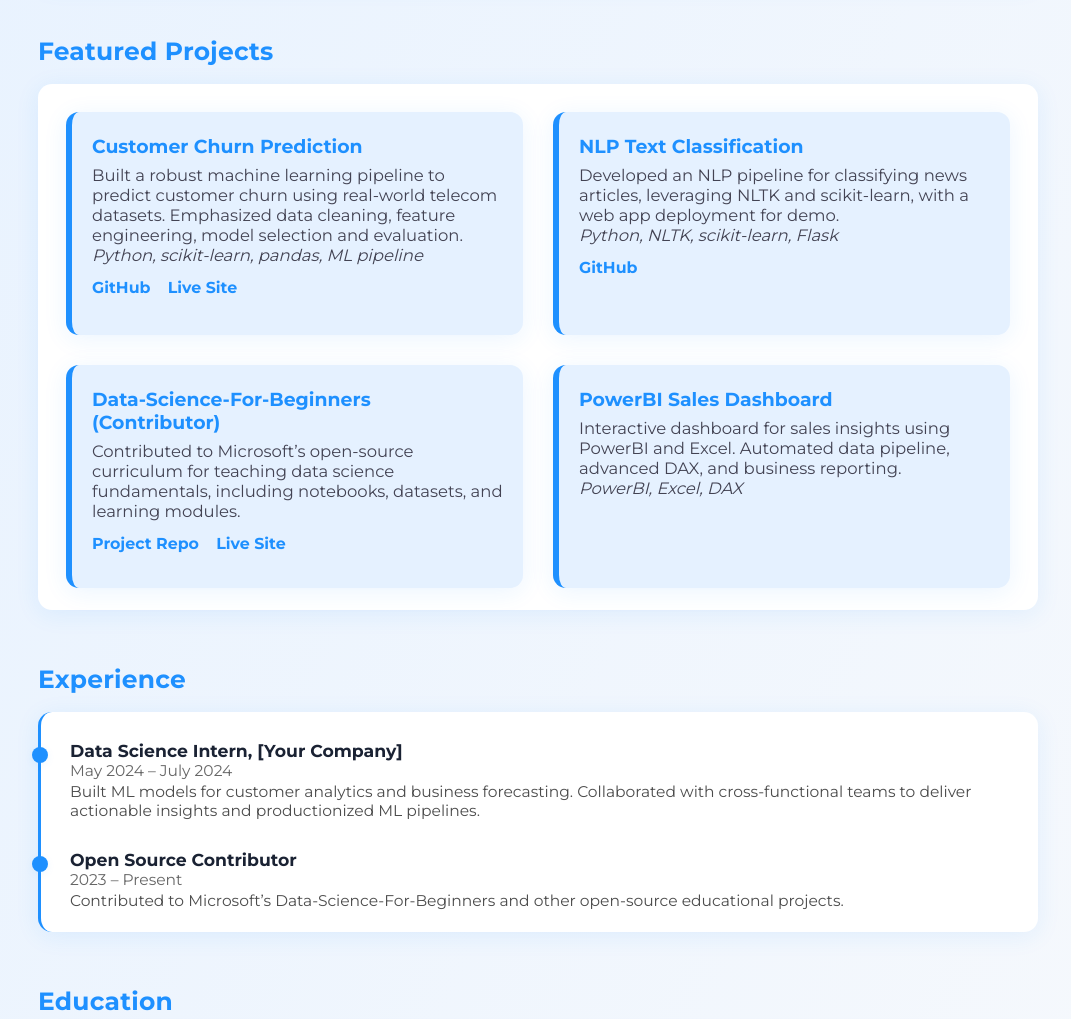
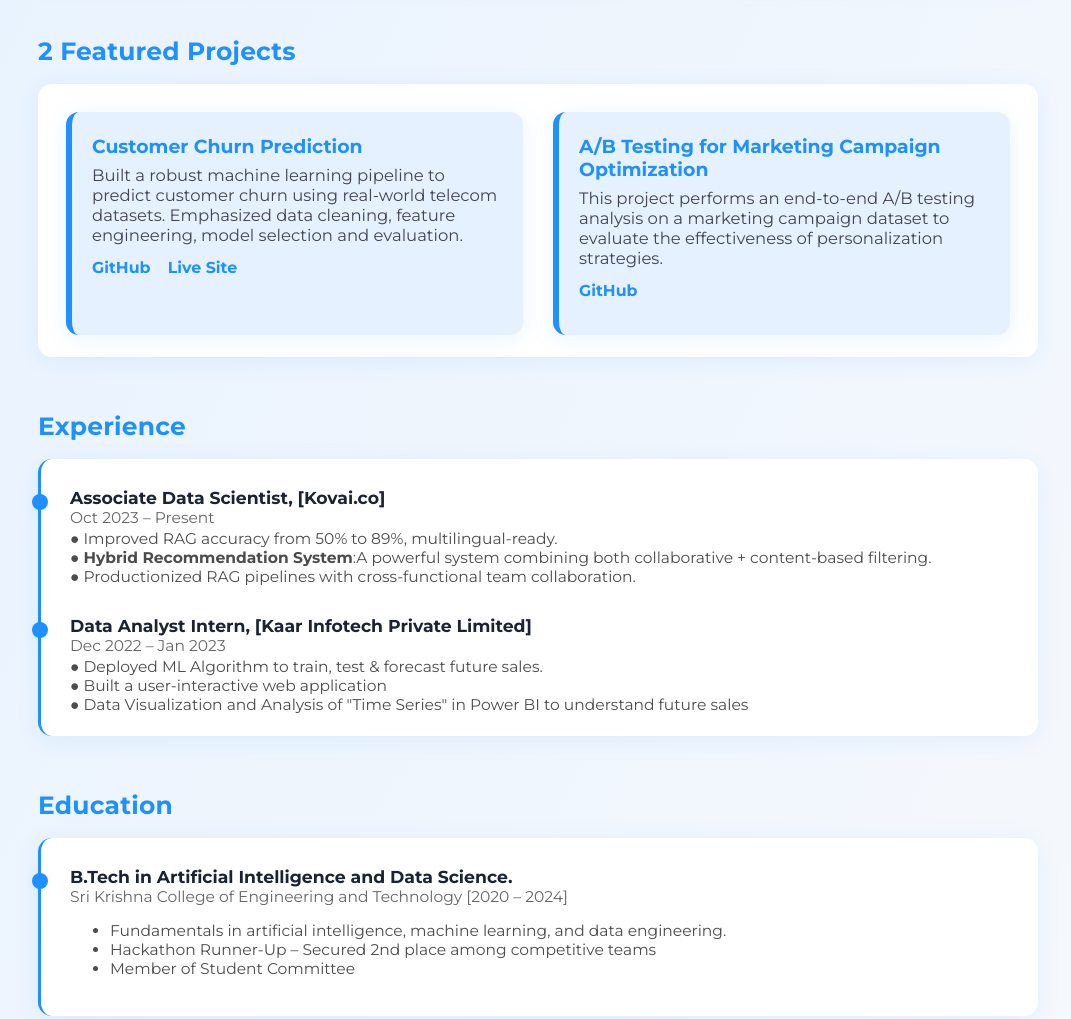
Before and after one commit to suryamr2002/suryamr2002.github.io, a plain HTML site: page index.html in a window 1280 px wide. Shown: the part 920-1939 px from the top of the page, without its empty margins (102-1173 px from the left). Drawn offline with Linux system fonts and the light colour scheme.

Commit message:
Update index.html
updatd a/b testing proejct and  full website is ready

```diff
--- a/index.html
+++ b/index.html
@@ -250,6 +250,7 @@
                     <a href="mailto:suryamr2002@gmail.com">Email</a>
                     <a href="https://github.com/suryamr2002" target="_blank">GitHub</a>
                     <a href="https://www.linkedin.com/in/surya-m-r/" target="_blank">LinkedIn</a>
+                    <a href="https://medium.com/@SuryaMurugan" target="_blank">Medium</a>
                 </div>
             </div>
         </div>
@@ -262,7 +263,7 @@
                     Hi! I’m <b>Surya</b>, a passionate Data Science and Machine Learning enthusiast with a strong foundation in statistical analysis, predictive modeling, and business intelligence. I thrive on solving challenging data problems and transforming raw information into actionable insights. My background includes designing Machine Learning solutions, collaborating with cross-functional teams, and building and deploying production-grade <b>RAG (Retrieval-Augmented Generation)</b> systems using <b>Azure</b> that make a real-world impact.
                 </p>
                 <p>
-                    I continuously explore new technologies in AI, NLP, and advanced analytics, and believe in lifelong learning and teamwork. Whether it’s building robust churn prediction models, automating workflows, or visualizing complex data, I bring a rigorous, detail-oriented, and creative approach to every task I undertake.
+                    I continuously explore new technologies in AI, NLP, and advanced analytics. I believe in lifelong learning and teamwork. Whether it’s building robust churn prediction models, automating workflows, or visualizing complex data, I bring a rigorous, detail-oriented, and creative approach to every task I undertake.
                 </p>
                 <div class="skills-list">
                     <span class="skill-badge">Python</span>
@@ -281,7 +282,7 @@
 
         <!-- PROJECTS -->
         <section>
-            <h3>Featured Projects</h3>
+            <h3>2 Featured Projects</h3>
             <div class="section-inner projects-grid">
                 <!-- List your main GitHub projects here! -->
                 <div class="project-card">
@@ -289,7 +290,6 @@
                         <div class="project-title">Customer Churn Prediction</div>
                         <div class="project-desc">
                             Built a robust machine learning pipeline to predict customer churn using real-world telecom datasets. Emphasized data cleaning, feature engineering, model selection and evaluation. <br>
-                            <em>Python, scikit-learn, pandas, ML pipeline</em>
                         </div>
                     </div>
                     <div class="project-links">
@@ -299,35 +299,14 @@
                 </div>
                 <div class="project-card">
                     <div>
-                        <div class="project-title">NLP Text Classification</div>
+                        <div class="project-title">A/B Testing for Marketing Campaign Optimization</div>
                         <div class="project-desc">
-                            Developed an NLP pipeline for classifying news articles, leveraging NLTK and scikit-learn, with a web app deployment for demo. <br>
-                            <em>Python, NLTK, scikit-learn, Flask</em>
+                            This project performs an end-to-end A/B testing analysis on a marketing campaign dataset to evaluate the effectiveness of personalization strategies. <br>
+
                         </div>
                     </div>
                     <div class="project-links">
-                        <a href="https://github.com/suryamr2002/NLP-Text-Classification" target="_blank">GitHub</a>
-                    </div>
-                </div>
-                <div class="project-card">
-                    <div>
-                        <div class="project-title">Data-Science-For-Beginners (Contributor)</div>
-                        <div class="project-desc">
-                            Contributed to Microsoft’s open-source curriculum for teaching data science fundamentals, including notebooks, datasets, and learning modules.
-                        </div>
-                    </div>
-                    <div class="project-links">
-                        <a href="https://github.com/microsoft/Data-Science-For-Beginners" target="_blank">Project Repo</a>
-                        <a href="https://microsoft.github.io/Data-Science-For-Beginners/" target="_blank">Live Site</a>
-                    </div>
-                </div>
-                <div class="project-card">
-                    <div>
-                        <div class="project-title">PowerBI Sales Dashboard</div>
-                        <div class="project-desc">
-                            Interactive dashboard for sales insights using PowerBI and Excel. Automated data pipeline, advanced DAX, and business reporting.<br>
-                            <em>PowerBI, Excel, DAX</em>
-                        </div>
+                        <a href="https://github.com/suryamr2002/Marketing-Campaign-A-B-Testing" target="_blank">GitHub</a>
                     </div>
                 </div>
                 <!-- Add more project cards as needed, or list more repos -->
@@ -338,18 +317,22 @@
         <section>
             <h3>Experience</h3>
             <div class="section-inner timeline">
-                <div class="timeline-item">
-                    <div class="timeline-title">Data Science Intern, [Your Company]</div>
-                    <div class="timeline-period">May 2024 – July 2024</div>
+               <div class="timeline-item">
+                    <div class="timeline-title">Associate Data Scientist, [Kovai.co]</div>
+                    <div class="timeline-period">Oct 2023 – Present</div>
                     <div class="timeline-desc">
-                        Built ML models for customer analytics and business forecasting. Collaborated with cross-functional teams to deliver actionable insights and productionized ML pipelines.
+                        ● Improved RAG accuracy from 50% to 89%, multilingual-ready.<br>
+                        ● <b>Hybrid Recommendation System</b>:A powerful system combining both collaborative + content-based filtering.<br>
+                        ● Productionized RAG pipelines with cross-functional team collaboration.
                     </div>
                 </div>
                 <div class="timeline-item">
-                    <div class="timeline-title">Open Source Contributor</div>
-                    <div class="timeline-period">2023 – Present</div>
+                    <div class="timeline-title">Data Analyst Intern, [Kaar Infotech Private Limited]</div>
+                    <div class="timeline-period">Dec 2022 – Jan 2023</div>
                     <div class="timeline-desc">
-                        Contributed to Microsoft’s Data-Science-For-Beginners and other open-source educational projects.
+                        ● Deployed ML Algorithm to train, test & forecast future sales. <br>
+                        ● Built a user-interactive web application<br>
+                        ● Data Visualization and Analysis of "Time Series" in Power BI to understand future sales<br>
                     </div>
                 </div>
                 <!-- Add more experience as you gain! -->
@@ -381,13 +364,14 @@
             <div class="section-inner">
                 <ul class="cert-list">
                     <li>
+                        <b>Microsoft Certified: Azure Data Scientist Associate</b><br>
+                        <a href="https://learn.microsoft.com/en-us/users/suryamr-4264/credentials/6a89632ed2d559d0" target="_blank">View Credential</a>
+                    </li>
+                    <li>
                         <b>Machine Learning Specialization</b> (DeepLearning.AI)<br>
                         <a href="https://www.coursera.org/account/accomplishments/specialization/RZ0JFC2VELT5" target="_blank">View Credential</a>
                     </li>
-                    <li>
-                        <b>Microsoft Certified: Azure Data Scientist Associate</b><br>
-                        <a href="https://learn.microsoft.com/en-us/users/suryamr-4264/credentials/6a89632ed2d559d0" target="_blank">View Credential</a>
-                    </li>
+
                     <li>
                         <b>Data Visualisation: Empowering Business with Effective Insights</b>(Tata Consultancy Services)
                     </li>
```
